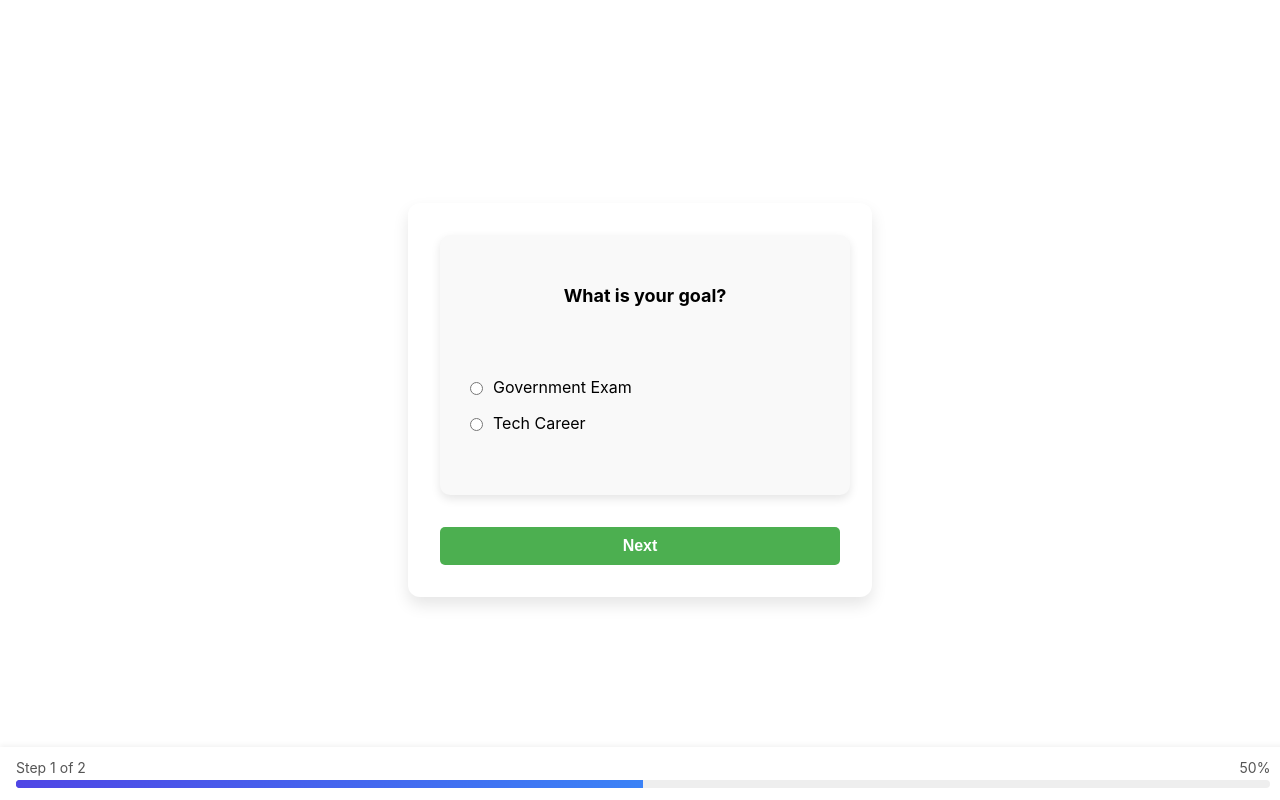
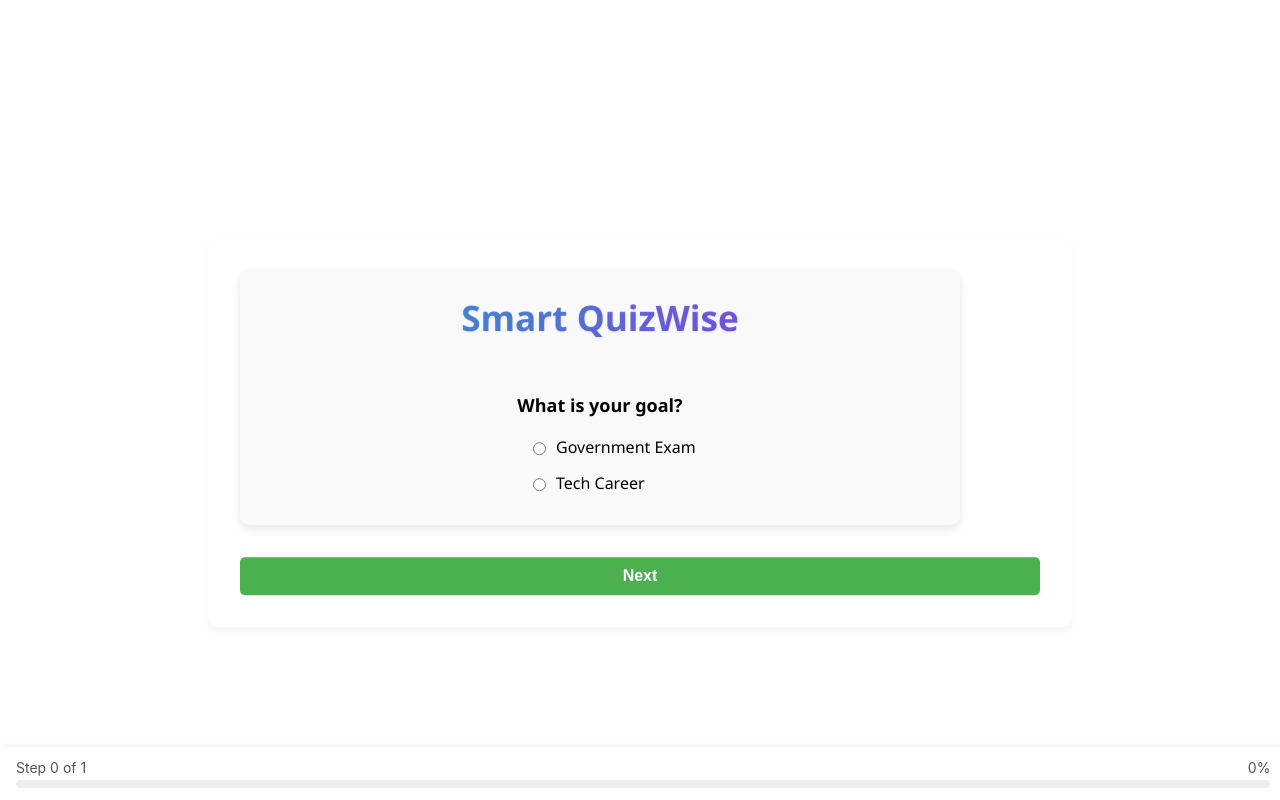
Before and after one commit to rampalrajput/questionaire_application_frontend, a React (Create React App) app: page /summary in a window 1280 px wide. Both pictures are taken after a click on the button "Go Back & Edit". Built offline with nearby package versions, Linux system fonts and the light colour scheme.

Commit message:
feat: Enhance QuestionCard and QuestionsPage functionality with improved state management and validation style: Update styles for summary page and QuestionCard for better user experience

```diff
--- a/src/components/card/QuestionCard.js
+++ b/src/components/card/QuestionCard.js
@@ -1,60 +1,86 @@
-import React from 'react'
-import './QuestionsCard.css'
+import React from 'react';
+import './QuestionsCard.css';
 
 const QuestionCard = ({ question, value, onChange, error }) => {
+  const isFirstStep = question.id === 'first-step'; // Adjust as needed
+  const inputType = isFirstStep ? "checkbox" : question.type;
+
+  const handleCheckboxChange = (e, optionValue) => {
+    const newVal = value || [];
+    if (e.target.checked) {
+      onChange([...newVal, optionValue]);
+    } else {
+      onChange(newVal.filter((v) => v !== optionValue));
+    }
+  };
+
   const renderOptions = () => {
     return question.options.map((option, index) => {
-      const display = typeof option === 'string' ? option : option.label
-      const optionValue = typeof option === 'string' ? option : option.value
+      const display = typeof option === 'string' ? option : option.label;
+      const optionValue = typeof option === 'string' ? option : option.value;
 
       return (
-        <label key={index}>
+        <div key={index} className="option">
+          <label>
             <input
-            type={question.type}
+              type={inputType}
               name={question.id}
               value={optionValue}
               checked={
-              question.type === 'checkbox'
+                inputType === 'checkbox'
                   ? (value || []).includes(optionValue)
                   : value === optionValue
               }
-            onChange={(e) => {
-              if (question.type === 'checkbox') {
-                const newVal = value || []
-                if (e.target.checked) {
-                  onChange([...newVal, optionValue])
-                } else {
-                  onChange(newVal.filter((v) => v !== optionValue))
+              onChange={(e) =>
+                inputType === 'checkbox'
+                  ? handleCheckboxChange(e, optionValue)
+                  : onChange(optionValue)
               }
-              } else {
-                onChange(optionValue)
-              }
-            }}
             />
             {display}
           </label>
-      )
-    })
-  }
+        </div>
+      );
+    });
+  };
+
+  const showValidationError =
+    inputType === 'checkbox' &&
+    isFirstStep &&
+    (!value || value.length === 0);
 
   return (
     <div className="question-card">
+      <h1 className="interactive-title">Smart QuizWise</h1>
       <p className="question-label">{question.question}</p>
-      {question.options ? (
-        <div className="options-wrapper">
-          {renderOptions()}
-        </div>
-      ) : (
+
+      {question.type === 'text' && (
         <input
           className="input"
           type="text"
-          value={value}
+          value={value || ''}
           onChange={(e) => onChange(e.target.value)}
         />
       )}
-      {error && <p className="error">{error}</p>}
+
+      {question.type === 'date' && (
+        <input
+          className="input"
+          type="date"
+          value={value || ''}
+          onChange={(e) => onChange(e.target.value)}
+        />
+      )}
+
+      {(question.type === 'radio' || question.type === 'checkbox') && (
+        <div className="options-wrapper">{renderOptions()}</div>
+      )}
+
+      {(error || showValidationError) && (
+        <p className="error">{error || 'Please select at least one option.'}</p>
+      )}
     </div>
-  )
-}
+  );
+};
 
-export default QuestionCard
+export default QuestionCard;
--- a/src/components/card/QuestionsCard.css
+++ b/src/components/card/QuestionsCard.css
@@ -1,15 +1,14 @@
 .question-card {
   background-color: #f9f9f9;
   border-radius: 10px;
-  padding: 30px 25px;
   max-width: 90%;
-  width: 505px;
-  height: 200px;
+  width: 100%;
+  height: 50%;
   box-shadow: 0 4px 10px rgba(0, 0, 0, 0.1);
 
   display: flex;
   flex-direction: column;
-  justify-content: space-between;
+  justify-content: center;
   align-items: center;
   text-align: center;
 }
@@ -19,6 +18,8 @@
   font-weight: bold;
   font-size: 18px;
   margin-top: 20px;
+  justify-content: center;
+  align-items: center;
 }
 
 
@@ -29,6 +30,8 @@
   align-items: flex-start;
   gap: 12px;
   margin-bottom: 30px;
+  justify-content: center;
+  padding-left: 80%;
 }
 
 
@@ -38,6 +41,7 @@
   font-size: 16px;
   line-height: 1.5;
   cursor: pointer;
+  justify-content: center;
 }
 
 input[type='radio'],
@@ -91,3 +95,36 @@ input[type='checkbox'] {
   background-color: #ccc;
   cursor: not-allowed;
 }
+
+.interactive-title {
+  text-align: center;
+  font-size: 2.2rem;
+  font-weight: bold;
+  background: linear-gradient(90deg, #4a90e2, #7f57f1);
+  -webkit-background-clip: text;
+  -webkit-text-fill-color: transparent;
+  margin-bottom: 2rem;
+  transition: transform 0.3s ease, text-shadow 0.3s ease;
+  cursor: default;
+  text-shadow: 0px 1px 2px rgba(0, 0, 0, 0.1);
+}
+
+.interactive-title:hover {
+  transform: scale(1.05);
+  text-shadow: 0px 2px 10px rgba(127, 87, 241, 0.3);
+}
+
+.input[type='date'] {
+  padding: 0.5rem;
+  border: 1px solid #ccc;
+  border-radius: 6px;
+  font-size: 1rem;
+  background-color: #fff;
+  transition: border-color 0.2s ease;
+}
+
+.input[type='date']:focus {
+  border-color: #7f57f1;
+  outline: none;
+  box-shadow: 0 0 0 2px rgba(127, 87, 241, 0.2);
+}
--- a/src/context/quizContext.js
+++ b/src/context/quizContext.js
@@ -1,30 +1,36 @@
-import React, { createContext, useState, useContext } from 'react'
+import React, { createContext, useState, useContext } from 'react';
 
-const QuestionnaireContext = createContext()
+// Create context
+const QuestionnaireContext = createContext();
 
-export const useQuestionnaire = () => useContext(QuestionnaireContext)
+// Custom hook to use the context
+export const useQuestionnaire = () => useContext(QuestionnaireContext);
 
+// Provider component
 export const QuestionnaireProvider = ({ children }) => {
-  const [userInfo, setUserInfo] = useState({ name: '', email: '' })
-  const [answers, setAnswers] = useState({})
-  const [selectedCategories, setSelectedCategories] = useState([])
+  const [userInfo, setUserInfo] = useState({ name: '', email: '' });
+  const [answers, setAnswers] = useState({});
+  const [selectedCategories, setSelectedCategories] = useState([]);
 
+  // Update individual question's answer
   const updateAnswer = (questionId, value) => {
     setAnswers((prev) => ({
       ...prev,
       [questionId]: value,
-    }))
-  }
+    }));
+  };
 
+  // Update selected categories (for multi-category flow if needed)
   const updateCategorySelection = (categories) => {
-    setSelectedCategories(categories)
-  }
+    setSelectedCategories(categories);
+  };
 
+  // Reset all questionnaire data (used on final submit)
   const resetQuestionnaire = () => {
-    setUserInfo({ name: '', email: '' })
-    setAnswers({})
-    setSelectedCategories([])
-  }
+    setUserInfo({ name: '', email: '' });
+    setAnswers({});
+    setSelectedCategories([]);
+  };
 
   return (
     <QuestionnaireContext.Provider
@@ -40,5 +46,5 @@ export const QuestionnaireProvider = ({ children }) => {
     >
       {children}
     </QuestionnaireContext.Provider>
-  )
-}
+  );
+};
--- a/src/pages/card/index.js
+++ b/src/pages/card/index.js
@@ -1,67 +1,89 @@
-import React, { useState } from 'react'
-import { useNavigate } from 'react-router-dom'
-import { useQuestionnaire } from '../../context/quizContext'
-import questionBank from '../../constant/questions' // now an object, not array
-import ProgressBar from '../../components/progressBar/Progressbar'
-import QuestionCard from '../../components/card/QuestionCard'
-import NavigationButtons from '../../components/navigation/navigationButtons'
-import AnimatedWrapper from '../../components/animatedWrappers'
-import { validateQuestion } from '../../utils/validation'
+import React, { useState } from 'react';
+import { useNavigate } from 'react-router-dom';
+import { useQuestionnaire } from '../../context/quizContext';
+import questionBank from '../../constant/questions';
+import ProgressBar from '../../components/progressBar/Progressbar';
+import QuestionCard from '../../components/card/QuestionCard';
+import NavigationButtons from '../../components/navigation/navigationButtons';
+import AnimatedWrapper from '../../components/animatedWrappers';
+import { validateQuestion } from '../../utils/validation';
 
 const QuestionsPage = () => {
-  const { answers, updateAnswer } = useQuestionnaire()
-  const navigate = useNavigate()
-  const [currentId, setCurrentId] = useState('q1')
-  const [history, setHistory] = useState([]) // For back button
-  const [errors, setErrors] = useState({})
+  const { answers, updateAnswer } = useQuestionnaire();
+  const navigate = useNavigate();
 
-  const currentQuestion = questionBank[currentId]
+  const [queue, setQueue] = useState(['q1']);
+  const [currentIndex, setCurrentIndex] = useState(0);
+  const [errors, setErrors] = useState({});
+
+  const currentId = queue[currentIndex];
+  const currentQuestion = questionBank[currentId];
+
+  const handleChange = (questionId, value) => {
+    updateAnswer(questionId, value);
+    if (errors[questionId]) {
+      setErrors(prev => {
+        const { [questionId]: _, ...rest } = prev;
+        return rest;
+      });
+    }
+  };
+
+  const getNextIds = (question, value) => {
+    if (question.type === 'checkbox') {
+      const selectedOptions = value || [];
+      const nextSteps = selectedOptions.map(val => {
+        const opt = question.options.find(o => o.value === val);
+        return opt?.next;
+      }).filter(Boolean);
+      return Array.from(new Set(nextSteps)); // remove duplicates
+    }
+
+    if (question.type === 'radio') {
+      const selected = question.options.find(opt => opt.value === value);
+      return selected?.next ? [selected.next] : [];
+    }
+
+    // ✅ Add support for 'text', 'date', etc.
+    if (question.next) {
+      return [question.next];
+    }
+
+    return [];
+  };
+
 
   const handleNext = () => {
-    const value = answers[currentId]
-    const errMsg = validateQuestion(currentQuestion, value)
+    const value = answers[currentId];
+    const errMsg = validateQuestion(currentQuestion, value);
 
     if (errMsg) {
-      setErrors({ [currentId]: errMsg })
-      return
+      setErrors({ [currentId]: errMsg });
+      return;
     }
 
-    setErrors({})
+    setErrors({});
 
-    // Get next based on value (for radio), or from question object
-    let nextId
-    if (currentQuestion.type === 'radio') {
-      const selected = currentQuestion.options.find(opt => opt.value === value)
-      nextId = selected?.next
-    } else {
-      nextId = currentQuestion.next
+    const nextIds = getNextIds(currentQuestion, value);
+
+    if (nextIds.length === 0) {
+      navigate('/summary');
+      return;
     }
 
-    if (!nextId) {
-      navigate('/summary')
-    } else {
-      setHistory(prev => [...prev, currentId])
-      setCurrentId(nextId)
-    }
-  }
+    const newQueue = [...queue];
+    const nextToInsert = nextIds.filter(id => !queue.includes(id)); // avoid duplicates
+    newQueue.splice(currentIndex + 1, 0, ...nextToInsert);
+
+    setQueue(newQueue);
+    setCurrentIndex(prev => prev + 1);
+  };
 
   const handlePrevious = () => {
-    const prevId = history.pop()
-    if (prevId) {
-      setCurrentId(prevId)
-      setHistory([...history])
+    if (currentIndex > 0) {
+      setCurrentIndex(prev => prev - 1);
     }
-  }
-
-  const handleChange = (questionId, value) => {
-    updateAnswer(questionId, value)
-    if (errors[questionId]) {
-      setErrors(prev => {
-        const { [questionId]: _, ...rest } = prev
-        return rest
-      })
-    }
-  }
+  };
 
   return (
     <AnimatedWrapper>
@@ -70,7 +92,7 @@ const QuestionsPage = () => {
           <QuestionCard
             key={currentQuestion.id}
             question={currentQuestion}
-            value={answers[currentQuestion.id] || ''}
+            value={answers[currentQuestion.id] || (currentQuestion.type === 'checkbox' ? [] : '')}
             onChange={(val) => handleChange(currentQuestion.id, val)}
             error={errors[currentQuestion.id]}
           />
@@ -79,14 +101,17 @@ const QuestionsPage = () => {
         <NavigationButtons
           onNext={handleNext}
           onPrevious={handlePrevious}
-          isFirst={history.length === 0}
-          isLast={!currentQuestion.next}
+          isFirst={currentIndex === 0}
+          isLast={currentIndex === queue.length - 1}
         />
       </div>
 
-      <ProgressBar currentStep={history.length + 1} totalSteps={history.length + 2} />
+      <ProgressBar
+        currentStep={Math.min(currentIndex, queue.length - 1)}
+        totalSteps={queue.length}
+      />
     </AnimatedWrapper>
-  )
-}
+  );
+};
 
-export default QuestionsPage
+export default QuestionsPage;
--- a/src/pages/summary/summaryPage.css
+++ b/src/pages/summary/summaryPage.css
@@ -1,16 +1,82 @@
+.form-container {
+  max-width: 800px;
+  margin: 2rem auto;
+  padding: 2rem;
+  background-color: #ffffff;
+  box-shadow: 0 4px 10px rgba(0, 0, 0, 0.05);
+  border-radius: 10px;
+  font-family: 'Segoe UI', Tahoma, Geneva, Verdana, sans-serif;
+  justify-content: center;
+}
+
+.title {
+  text-align: center;
+  margin-bottom: 2rem;
+  color: #333;
+}
+
 .summary-section {
-    margin-top: 1rem;
-    padding: 1rem;
-    background-color: #f9f9ff;
-    border-radius: 8px;
+  display: flex;
+  flex-direction: column;
+  gap: 1rem;
+}
 
-    .input-group {
-      margin-bottom: 1rem;
-      line-height: 1.6;
+.input-group {
+  background-color: #f4f6fc;
+  border-left: 4px solid #4a90e2;
+  padding: 1rem;
+  border-radius: 6px;
+  box-shadow: 0 2px 6px rgba(0, 0, 0, 0.05);
+}
 
-      strong {
-        display: block;
-        color: #111;
-      }
-    }
-  }
+.input-group strong {
+  display: block;
+  margin-bottom: 0.5rem;
+  color: #222;
+  font-size: 1rem;
+}
+
+.input-group div,
+.input-group em {
+  color: #555;
+  font-size: 0.95rem;
+}
+
+.button-group {
+  display: flex;
+  justify-content: space-between;
+  margin-top: 2rem;
+}
+
+.primary-btn {
+  background-color: #4a90e2;
+  color: white;
+  border: none;
+  padding: 0.8rem 1.5rem;
+  font-size: 1rem;
+  border-radius: 5px;
+  cursor: pointer;
+  transition: background-color 0.3s ease;
+}
+
+.primary-btn:hover {
+  background-color: #3c7dc9;
+}
+
+.title {
+  text-align: center;
+  font-size: 2.2rem;
+  font-weight: bold;
+  background: linear-gradient(90deg, #4a90e2, #7f57f1);
+  -webkit-background-clip: text;
+  -webkit-text-fill-color: transparent;
+  margin-bottom: 2rem;
+  transition: transform 0.3s ease, text-shadow 0.3s ease;
+  cursor: default;
+  text-shadow: 0px 1px 2px rgba(0, 0, 0, 0.1);
+}
+
+.title:hover {
+  transform: scale(1.05);
+  text-shadow: 0px 2px 10px rgba(127, 87, 241, 0.3);
+}
```
Lines whose indentation alone changed are shown as unchanged.
